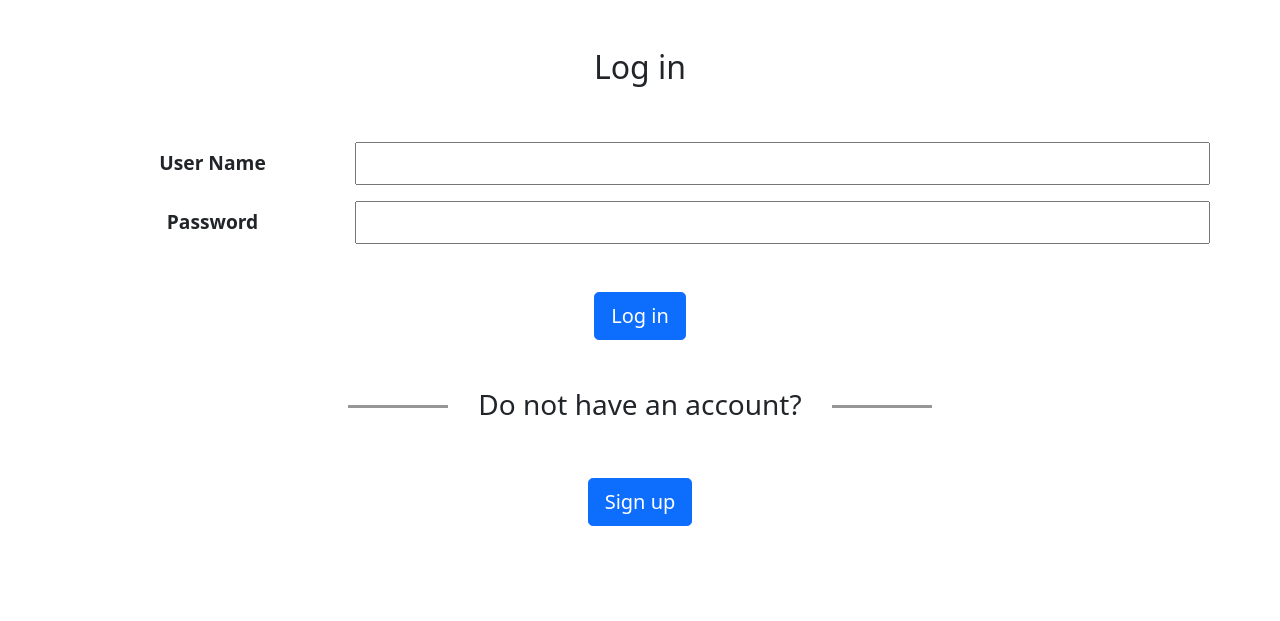
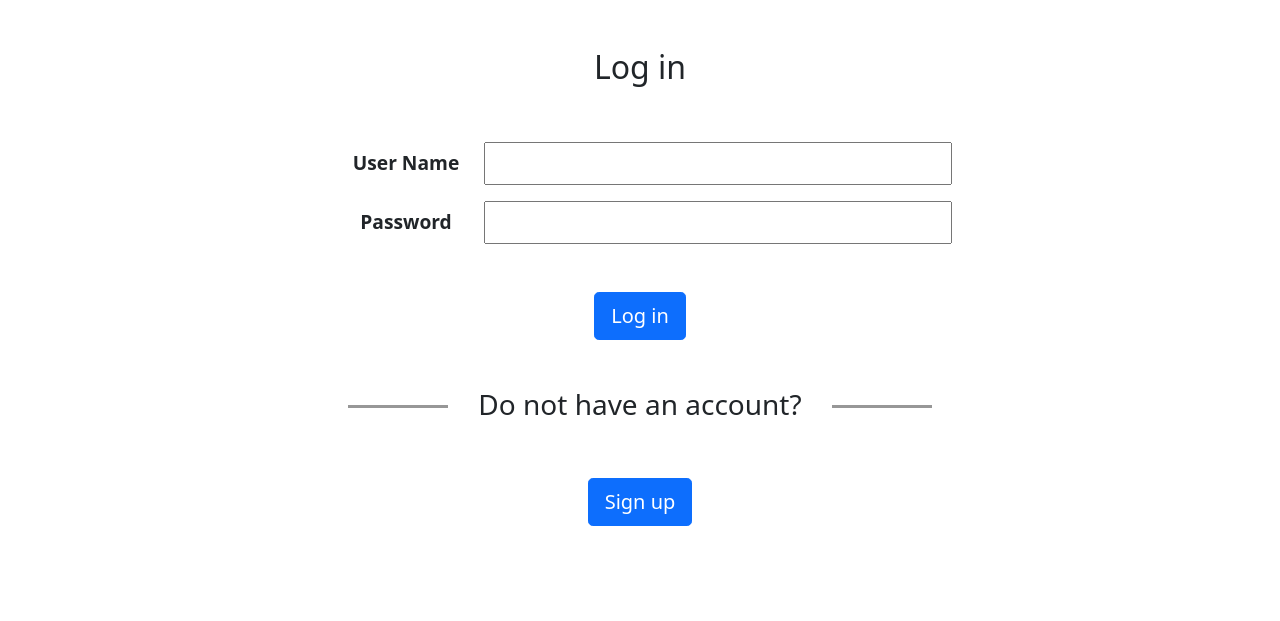
Before and after one commit to Mihoko1/cm4-taskmanagement, a PHP site: page /views/login.php in a window 1280 px wide. Shown: the part 121-742 px from the top of the page. Run offline with PHP 8.4, Linux system fonts and the light colour scheme; data that the repository does not hold is empty.

Commit message:
Added media query

```diff
--- a/style/global.css
+++ b/style/global.css
@@ -1,8 +1,9 @@
+/************** header nav *****************/
+
+
 
 /******** Sign up and log in border *******/
-.container-login {
-    width: 50%;
-}
+
 
 .side-border {
     position: relative;
@@ -34,4 +35,21 @@
     font-weight: bold;
 }
 
+
+    .container-login {
+        width: 100% !important;
+    }
+
+
+@media (min-width: 769px) {
+    .container-login {
+        width: 75% !important;
+    }
+ }
+@media (min-width: 1200px) {
+    .container-login {
+        width: 50% !important;
+    }
+ }
+
 /*****Task-Board Sidebar****/
--- a/views/login.php
+++ b/views/login.php
@@ -6,12 +6,13 @@ insertHeader();
 ?>
 
 <div class="container container-login text-center my-5">
-    <div class="row justify-content-md-center">
+    <div class="row justify-content-sm-center">
         <h2>Log in</h2>
 
         <div class="my-5">
 
             <form id="signupForm" name="form_signup" method="POST" action="">
+
                 <div class="errorMessage"><?= isset($userName) ? $userName : ''; ?></div>
                 <div class="form-group row mb-3">
                     <label class="col-sm-3 col-form-label" for="userName">User Name</label>
```
